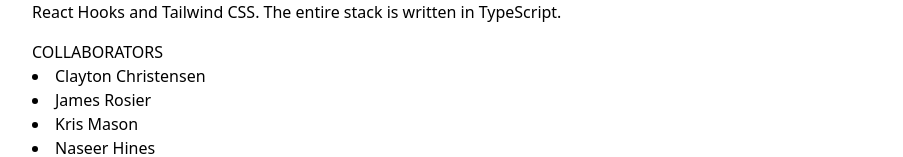
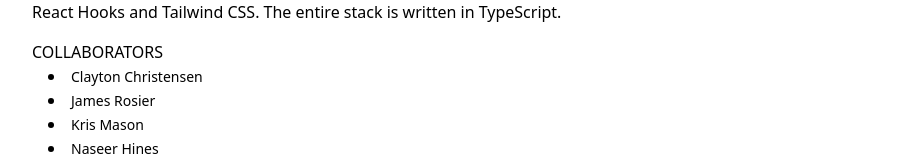
Before and after one commit to wpreble1/portfolio, a React (Create React App) app in the folder client/: page /up-close in a window 1280 px wide. Shown: the part 1805-1962 px from the top of the page, without its empty margins (176-1079 px from the left). Built offline with nearby package versions, Linux system fonts and the light colour scheme.

Commit message:
Add styling

```diff
--- a/client/src/components/LinkText.tsx
+++ b/client/src/components/LinkText.tsx
@@ -10,8 +10,8 @@ const LinkText: FC<LinkTextProps> = ({
   text,
 }): ReactElement => {
   return (
-    <li>
-      <a className="" href={link} target="_blank" rel="noreferrer noopener">{text}</a>
+    <li className="px-4">
+      <a className="text-sm hover:text-purple" href={link} target="_blank" rel="noreferrer noopener">{text}</a>
     </li>
   );
 };
--- a/client/src/components/ProjectTile.tsx
+++ b/client/src/components/ProjectTile.tsx
@@ -11,7 +11,7 @@ const ProjectIcon: FC<ProjectIconProps> = ({ project }) => {
   const { tile, title, url, role } = project;
   const { alt, src } = tile;
   return (
-    <div className="pb-8 w-full md:w-1/2 md:p-8 lg:p-12 hover:text-purple">
+    <div className="pb-8 w-full md:w-1/2 md:p-8 lg:w-1/3 lg:p-12 hover:text-purple">
       <Link to={`/${url}`}>
         <img className="w-full shadow-md" src={src} alt={alt} />
         <div className="flex items-baseline justify-between">
```
